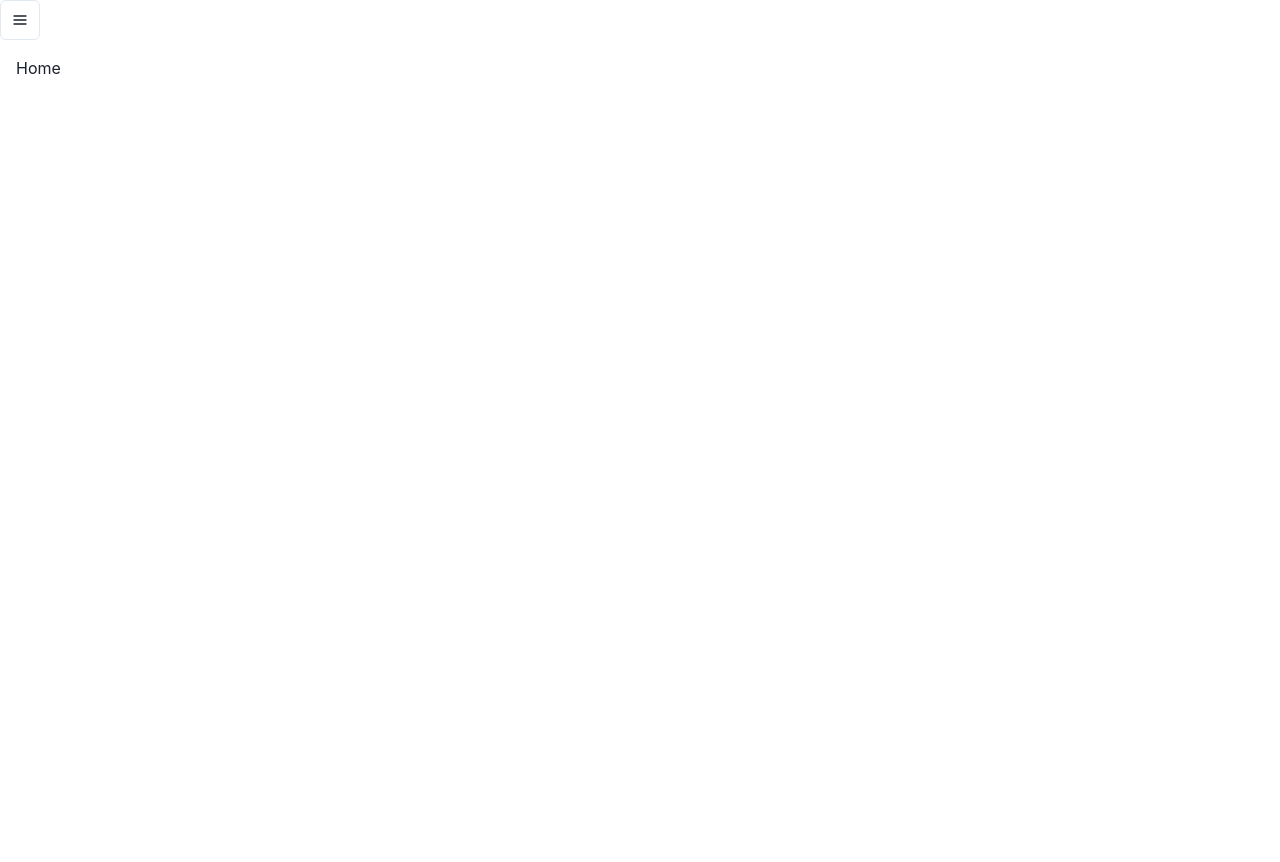
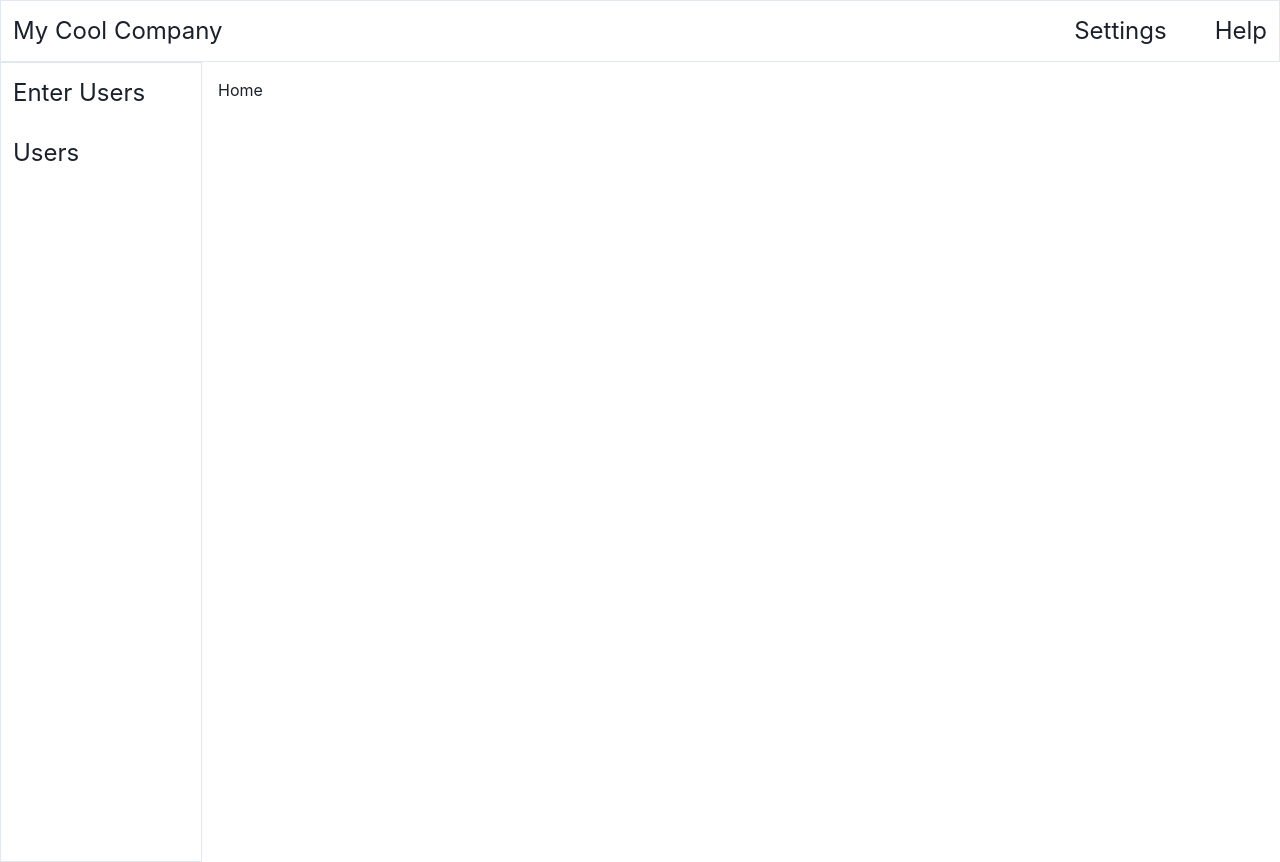
Before and after one commit to kuhnsm/react-starter, a React (Create React App) app: page / in a window 1280 px wide. Before the commit the page ends 800 px from the top, so only its background shows below. Built offline with nearby package versions, Linux system fonts and the light colour scheme.

Commit message:
Side nav

```diff
--- a/src/App.tsx
+++ b/src/App.tsx
@@ -1,50 +1,27 @@
-import * as React from "react";
-import {
-  ChakraProvider,
-  Box,
-  theme,
-  CSSReset,
-  IconButton,
-} from "@chakra-ui/react";
+import { ChakraProvider, Box, theme, CSSReset } from "@chakra-ui/react";
 import User from "./Screens/User";
 import Users from "./Screens/Users";
 import Home from "./Screens/Home";
-import { Menu, MenuButton, MenuList, MenuItem } from "@chakra-ui/react";
-import { HamburgerIcon } from "@chakra-ui/icons";
-import { BrowserRouter as Router, Routes, Route, Link } from "react-router-dom";
+import Help from "./Screens/Help";
+import Settings from "./Screens/Settings";
+import { BrowserRouter as Router, Routes, Route } from "react-router-dom";
+import SideTopNav from "./Layouts/SideTopNav";
 
 export const App = () => (
   <ChakraProvider theme={theme}>
     <CSSReset />
     <Router>
-      <Menu>
-        <MenuButton
-          as={IconButton}
-          aria-label="Options"
-          icon={<HamburgerIcon />}
-          variant="outline"
-        />
-
-        <MenuList>
-          <MenuItem>
-            <Link to="/">Home</Link>
-          </MenuItem>
-          <MenuItem>
-            <Link to="/user">Enter Users</Link>
-          </MenuItem>
-          <MenuItem>
-            <Link to="/users">Users</Link>
-          </MenuItem>
-        </MenuList>
-      </Menu>
+      <SideTopNav>
         <Box p={4}>
           <Routes>
             <Route path="/users" element={<Users />} />
             <Route path="/user" element={<User />} />
+            <Route path="/settings" element={<Settings />} />
+            <Route path="/Help" element={<Help />} />
             <Route path="/" element={<Home />} />
           </Routes>
-        {/*<HookForm />*/}
         </Box>
+      </SideTopNav>
     </Router>
   </ChakraProvider>
 );
--- /dev/null
+++ b/src/Components/DesktopMenuItem.tsx
@@ -0,0 +1,17 @@
+import { Text } from "@chakra-ui/react";
+import { Link } from "react-router-dom";
+import { ReactChild } from "react";
+
+interface DesktopMenuProps {
+  children: ReactChild;
+  to: string;
+}
+export default function DesktopMenuItem({ children, to }: DesktopMenuProps) {
+  return (
+    <Link to={to}>
+      <Text fontSize="2xl" p={3}>
+        {children}
+      </Text>
+    </Link>
+  );
+}
--- /dev/null
+++ b/src/Components/SideNav.tsx
@@ -0,0 +1,15 @@
+import { Box, Flex } from "@chakra-ui/react";
+import DesktopMenuItem from "./DesktopMenuItem";
+
+const SideNav = () => {
+  return (
+    <Flex align="start" border="1px" borderColor="gray.200" h="100vh">
+      <Box w="200px" h="100%">
+        <DesktopMenuItem to="/User">Enter Users</DesktopMenuItem>
+        <DesktopMenuItem to="/Users">Users</DesktopMenuItem>
+      </Box>
+    </Flex>
+  );
+};
+
+export default SideNav;
--- /dev/null
+++ b/src/Components/TopNav.tsx
@@ -0,0 +1,75 @@
+import { Menu, MenuButton, MenuList, MenuItem } from "@chakra-ui/react";
+import {
+  IconButton,
+  useMediaQuery,
+  Text,
+  HStack,
+  Box,
+  Flex,
+  Spacer,
+} from "@chakra-ui/react";
+import { Link } from "react-router-dom";
+import { HamburgerIcon } from "@chakra-ui/icons";
+import { ReactChild } from "react";
+import DesktopMenuItem from "./DesktopMenuItem";
+
+const MobileMenu = () => {
+  return (
+    <Menu>
+      <MenuButton
+        as={IconButton}
+        aria-label="Options"
+        icon={<HamburgerIcon />}
+        variant="outline"
+      />
+
+      <MenuList>
+        <MenuItem>
+          <Link to="/">Home</Link>
+        </MenuItem>
+        <MenuItem>
+          <Link to="/user">Enter Users</Link>
+        </MenuItem>
+        <MenuItem>
+          <Link to="/users">Users</Link>
+        </MenuItem>
+      </MenuList>
+    </Menu>
+  );
+};
+
+const DesktopMenu = () => {
+  function Logo({ children }: { children: ReactChild }) {
+    return (
+      <Link to="/">
+        <Text fontSize="2xl" p={3}>
+          {children}
+        </Text>
+      </Link>
+    );
+  }
+  return (
+    <Flex border="1px" borderColor="gray.200">
+      <Logo>My Cool Company</Logo>
+      <Spacer />
+      <HStack spacing="24px">
+        <DesktopMenuItem to="/settings">Settings</DesktopMenuItem>
+        <DesktopMenuItem to="/help">Help</DesktopMenuItem>
+      </HStack>
+    </Flex>
+  );
+};
+const TopNav = () => {
+  const [isMobile, isDesktop] = useMediaQuery([
+    "(max-width: 768px)",
+    "(min-width: 768px)",
+  ]);
+  return (
+    <Box>
+      {isMobile && <MobileMenu />}
+      {isDesktop && <DesktopMenu />}
+    </Box>
+  );
+};
+
+export default TopNav;
--- /dev/null
+++ b/src/Layouts/SideTopNav.tsx
@@ -0,0 +1,18 @@
+import { Box, Flex } from "@chakra-ui/react";
+import TopNav from "../Components/TopNav";
+import SideNav from "../Components/SideNav";
+import { ReactChild } from "react";
+
+const SideTopNav = ({ children }: { children: ReactChild }) => {
+  return (
+    <Box>
+      <TopNav />
+      <Flex align="start">
+        <SideNav />
+        <Box>{children}</Box>
+      </Flex>
+    </Box>
+  );
+};
+
+export default SideTopNav;
--- /dev/null
+++ b/src/Models/User.ts
@@ -0,0 +1,4 @@
+export default interface UserType {
+  firstName: string;
+  lastName: string;
+}
--- /dev/null
+++ b/src/Screens/Help.tsx
@@ -0,0 +1,3 @@
+export default function Help() {
+  return <h2>Help</h2>;
+}
--- /dev/null
+++ b/src/Screens/Settings.tsx
@@ -0,0 +1,3 @@
+export default function Settings() {
+  return <h2>Settings</h2>;
+}
--- a/src/Screens/User.tsx
+++ b/src/Screens/User.tsx
@@ -6,6 +6,7 @@ import {
   Input,
   Button,
 } from "@chakra-ui/react";
+import UserType from "../Models/User";
 
 export default function User() {
   const {
@@ -14,7 +15,7 @@ export default function User() {
     formState: { errors, isSubmitting },
   } = useForm();
 
-  function onSubmit(values: any) {
+  function onSubmit(values: UserType) {
     return new Promise((resolve) => {
       setTimeout(() => {
         alert(JSON.stringify(values, null, 2));
```
Lines whose indentation alone changed are shown as unchanged.
